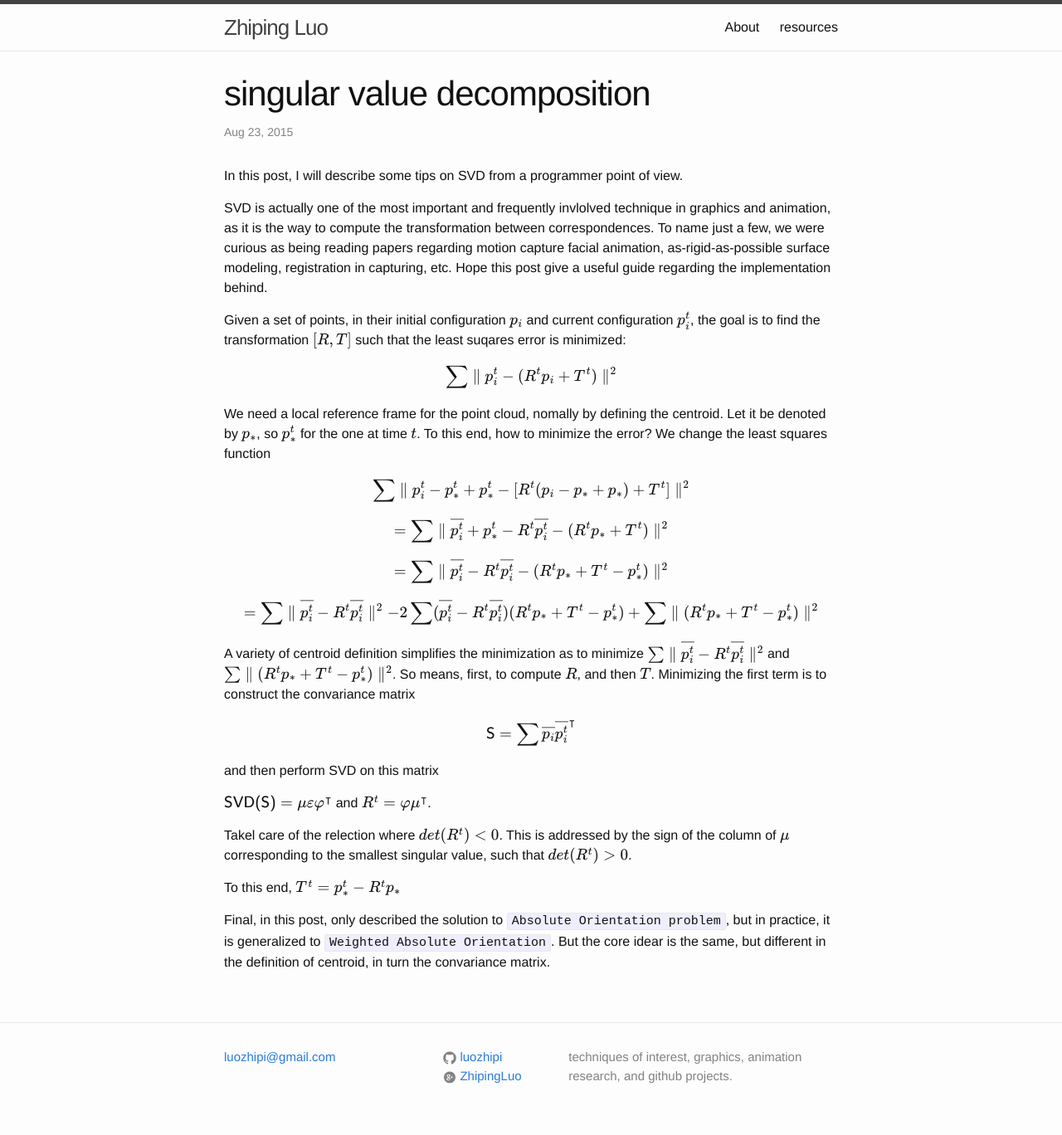
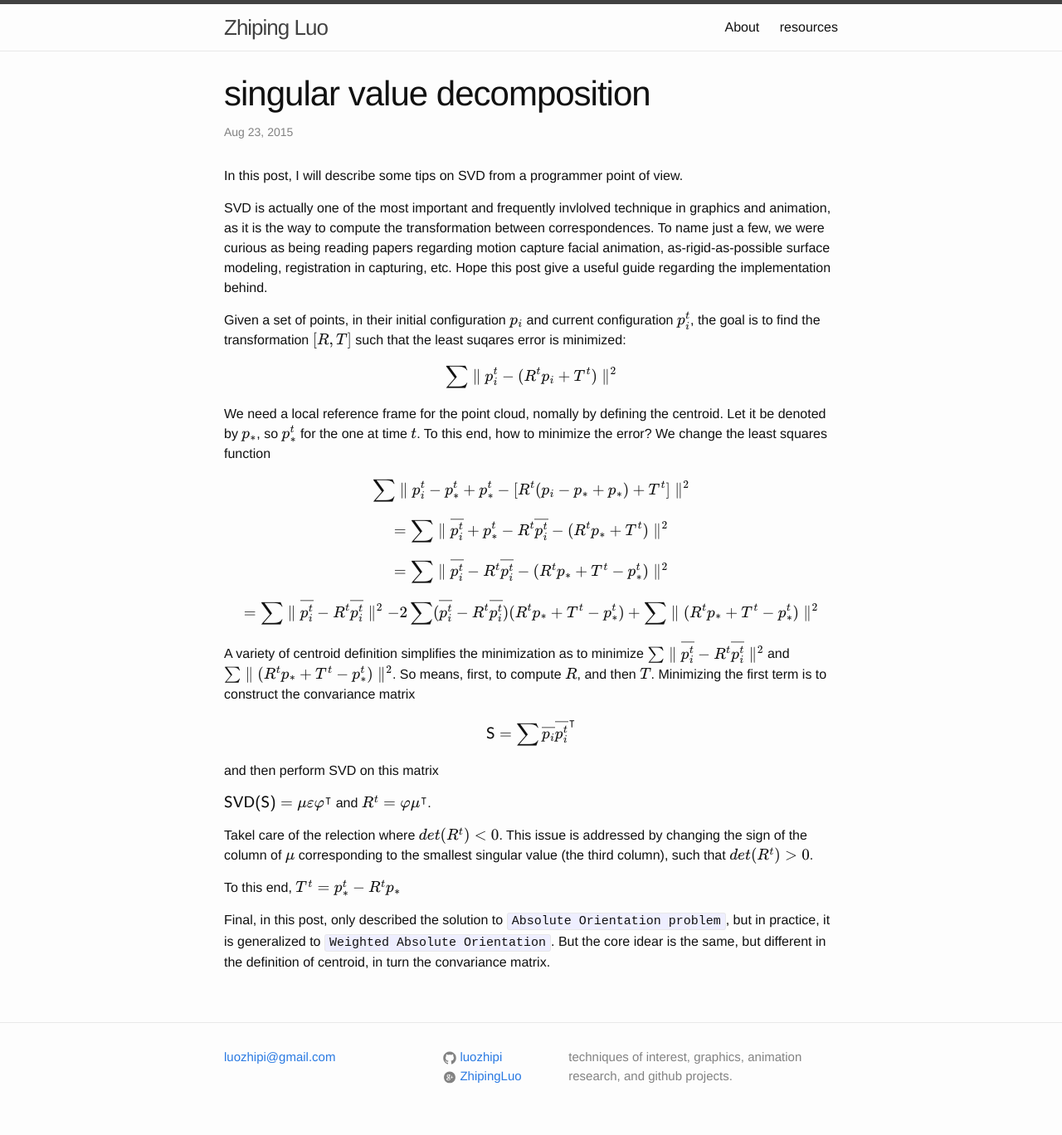
Before and after one commit to luozhipi/luozhipi.github.io, a Jekyll site: the page built from _posts/2015-08-23-svd.markdown, in a window 1280 px wide. Shown: the whole page at 83% size. Built offline with Jekyll 4.4.1, drawn with Linux system fonts in a browser that asks for light colours; formulas are drawn with MathJax 3; some of the changed lines change nothing that is shown.

Commit message:
Update 2015-08-23-svd.markdown

```diff
--- a/_posts/2015-08-23-svd.markdown
+++ b/_posts/2015-08-23-svd.markdown
@@ -34,8 +34,7 @@ So means, first, to compute $$R$$, and then $$T$$.
 
  $$\mathsf{SVD(S)}=\mu\varepsilon\varphi^\intercal$$ and $$R^{t}=\varphi\mu^\intercal$$.
 
-Takel care of the relection where $$det(R^{t})<0$$. This is addressed by the sign of the column of $$\mu$$ corresponding
-to the smallest singular value, such that $$det(R^{t})>0$$.
+Takel care of the relection where $$det(R^{t})<0$$. This issue is addressed by changing the sign of the column of $$\mu$$ corresponding to the smallest singular value (the third column), such that $$det(R^{t})>0$$.
 
 To this end, $$T^{t}=p_{*}^{t}-R^{t}p_{*}$$
 
```
